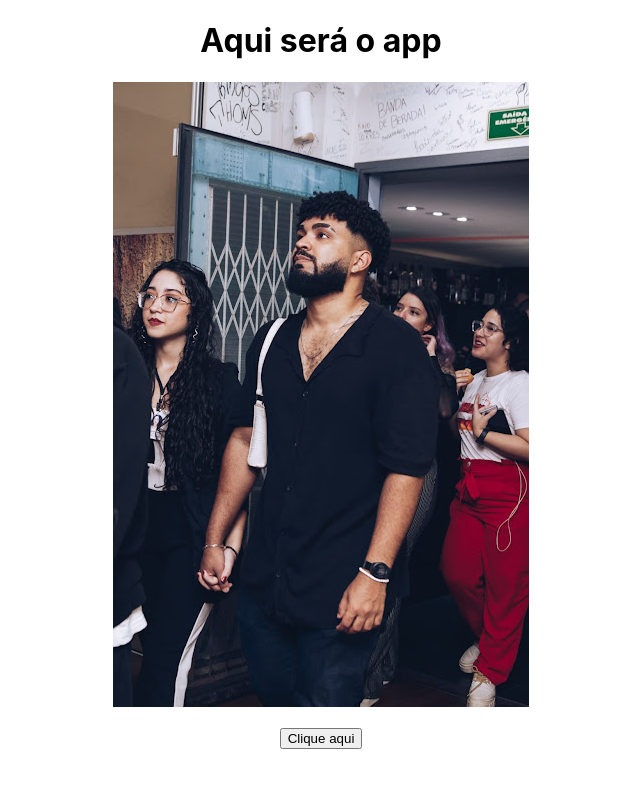
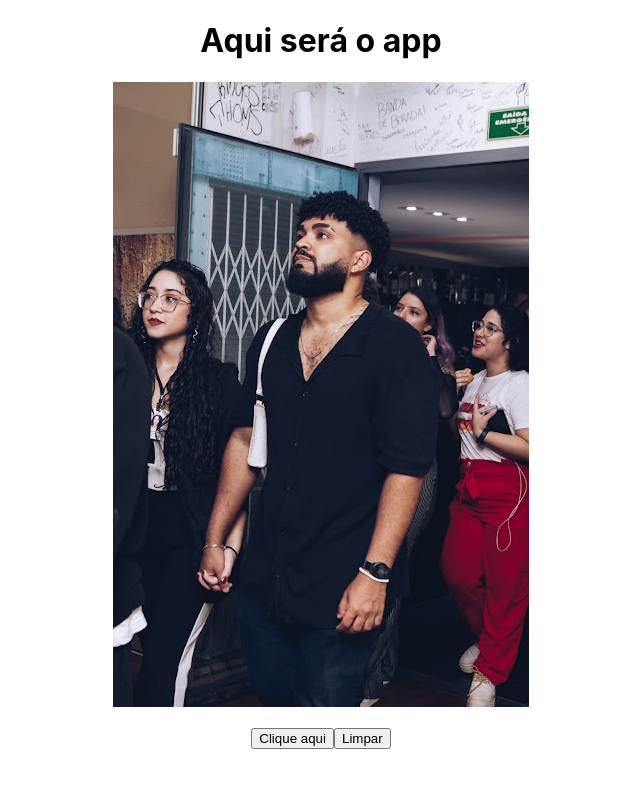
Before and after one commit to daniellourenco-Samba/beloved, a React (Create React App) app: page / in a window 1280 px wide. Shown: the top 788 px of the page, without its empty margins (319-959 px from the left). Built offline with nearby package versions, Linux system fonts and the light colour scheme.

Commit message:
adicionando botao de limpar

```diff
--- a/src/App.jsx
+++ b/src/App.jsx
@@ -17,6 +17,11 @@ function App() {
       setrazoes(data);
   }
 
+  const limpar = () => {
+      setrazoes([]);
+  }
+
+
   return (
     <div className="App">
      <h1>Aqui será o app</h1>
@@ -27,6 +32,7 @@ function App() {
         ))}
       </ul>
       <button onClick={click}>Clique aqui</button>
+      <button onClick={limpar}>Limpar</button>
     </div>
   );
 }
```
